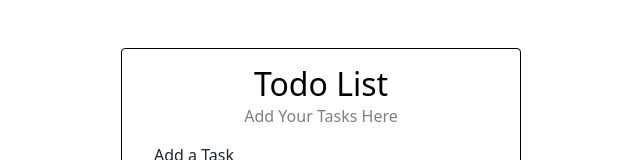
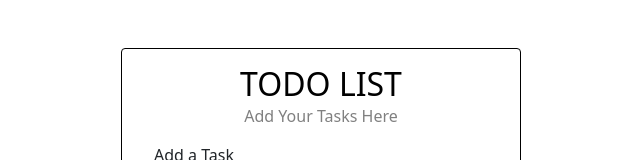
Before and after one commit to ShowmickKar/todolist-app, a React (Create React App) app: page / in a window 1280 px wide. Shown: the top 160 px of the page, without its empty margins (319-959 px from the left). Built offline with nearby package versions, Linux system fonts and the light colour scheme.

Commit message:
Update TodoList.jsx

```diff
--- a/src/components/TodoList.jsx
+++ b/src/components/TodoList.jsx
@@ -123,13 +123,13 @@ const TodoList = ({ todos, setTodos, input, setInput }) => {
       <Card.Body>
         <Card.Title
           className='text-center'
-          style={{ color: "black", fontSize: "24px" }}>
-          <h2>Todo List</h2>
+          style={{ color: "black", fontSize: "24px", textTransform: "uppercase"}}>
+          <h2>todo list</h2>
         </Card.Title>
         <Card.Subtitle
           className='text-center mb-3'
           style={{ color: "grey", textTransform: "capitalize" }}>
-          Add your tasks here
+          add your tasks here
         </Card.Subtitle>
         <AddTodo
           todos={todos}
```
